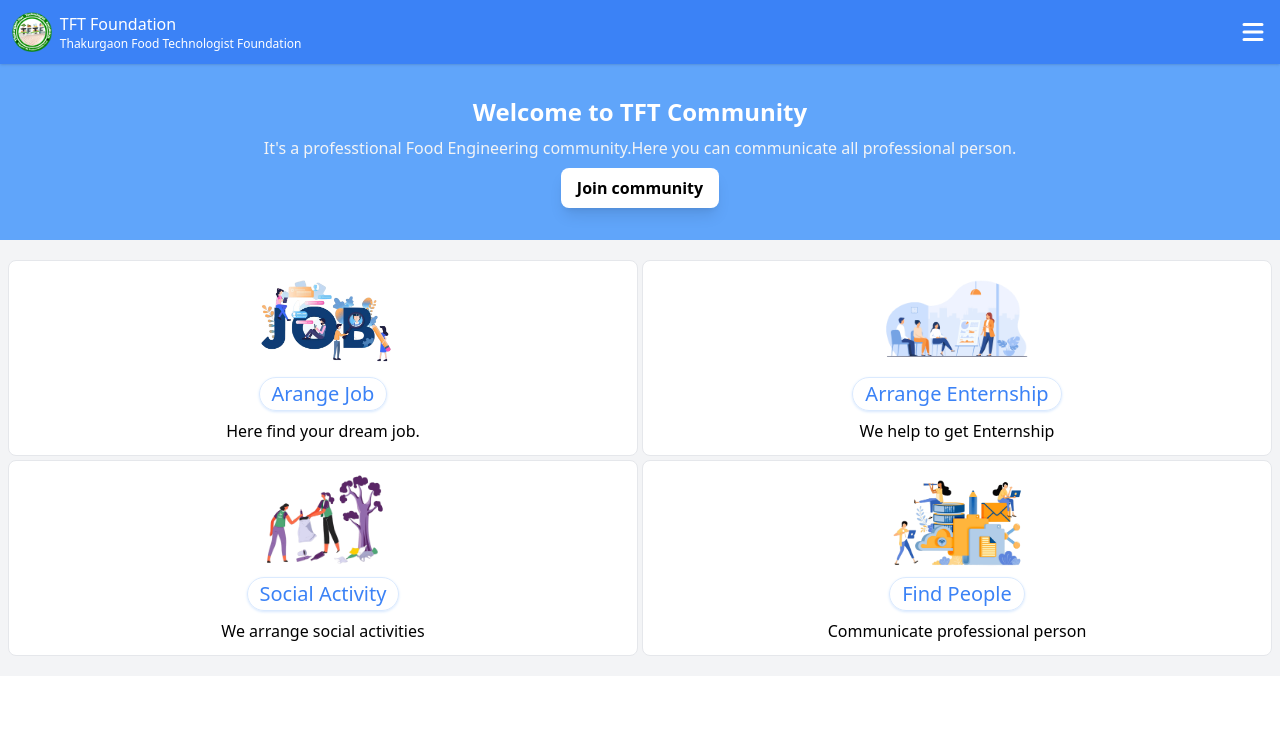
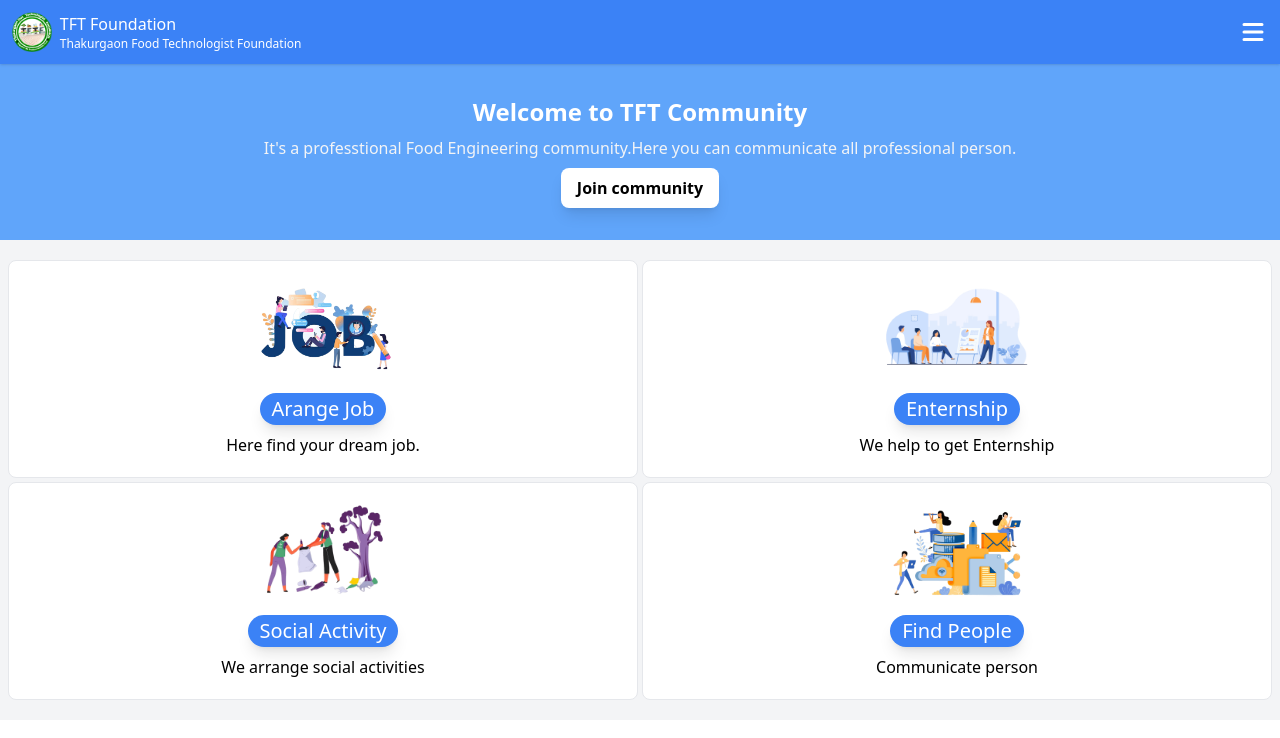
Before and after one commit to DevWithEasy/tft-foundation, a React (Create React App) app: page / in a window 1280 px wide. Shown: the top 738 px of the page. Built offline with nearby package versions, Linux system fonts and the light colour scheme.

Commit message:
homepage

```diff
--- a/src/Data/homeData.js
+++ b/src/Data/homeData.js
@@ -13,7 +13,7 @@ export const activity=[
     },
     {
         id:2,
-        title:'Arrange Enternship',
+        title:'Enternship',
         desc:'We help to get Enternship',
         img:enternship,
         path:''
@@ -28,7 +28,7 @@ export const activity=[
     {
         id:4,
         title:'Find People',
-        desc:'Communicate professional person',
+        desc:'Communicate  person',
         img:people,
         path:'/findPeople'
     }
--- a/src/component/Homepage/Homepage.js
+++ b/src/component/Homepage/Homepage.js
@@ -14,9 +14,11 @@ const Homepage = () => {
     <div className="grid grid-cols-2 gap-1 p-2 py-5 bg-gray-100">
       {
         activity.map(ac=>
-          <div className="flex flex-col justify-center items-center space-y-2 p-1 py-3 border rounded-lg bg-white ">
-            <img src={ac.img} alt="" className='h-24'/>
-            <p className="text-blue-500 text-xl border border-blue-100 px-3 py-0.5 rounded-full shadow shadow-blue-100">{ac.title}</p>
+          <div className="flex flex-col justify-center items-center space-y-2 p-1 py-5 border rounded-lg bg-white ">
+            <div className='h-24 mb-2'>
+              <img src={ac.img} alt="" className='h-24'/>
+            </div>
+            <p className="bg-blue-500 text-white text-xl px-3 py-0.5 rounded-full shadow-lg">{ac.title}</p>
             <p className="">{ac.desc}</p>
           </div>
         )
```
